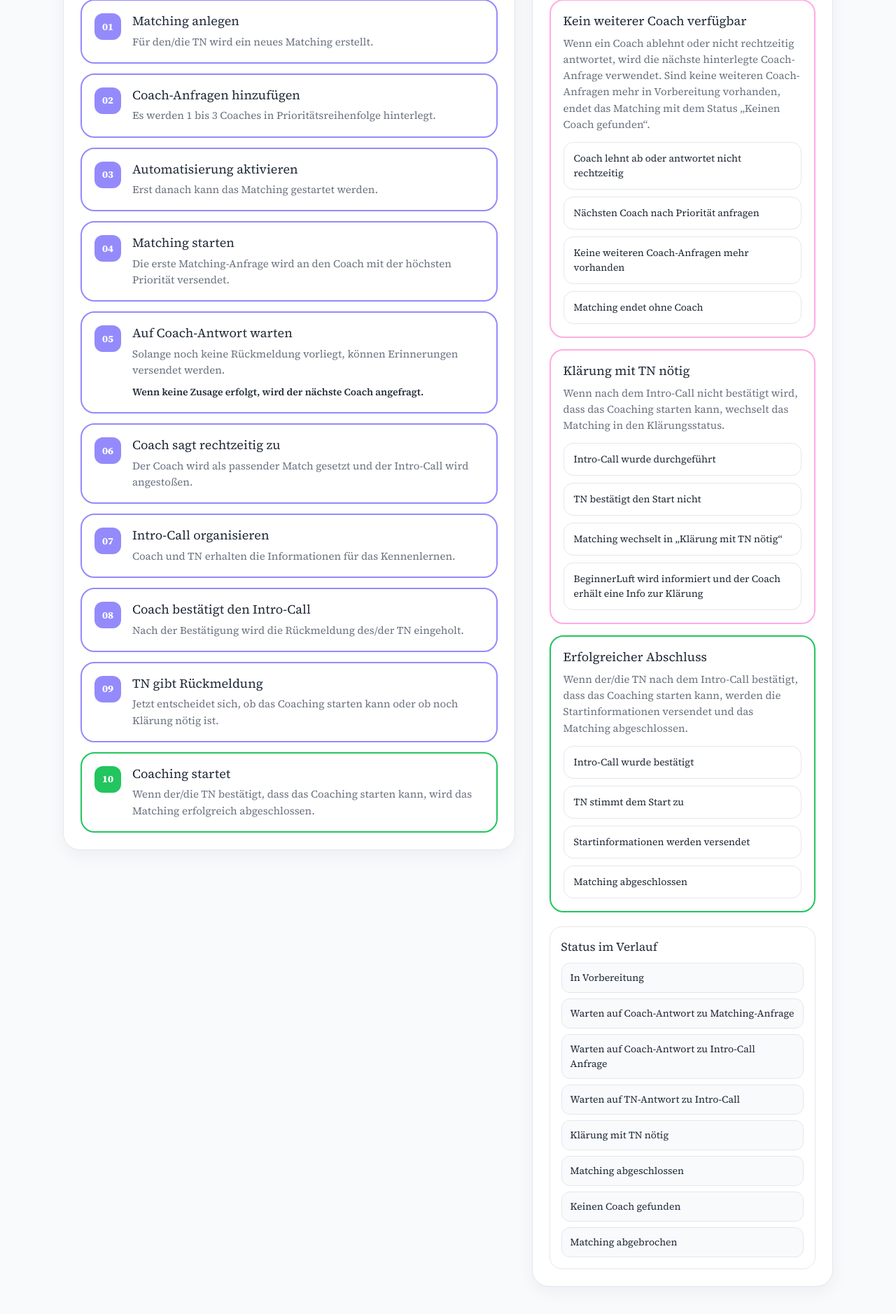
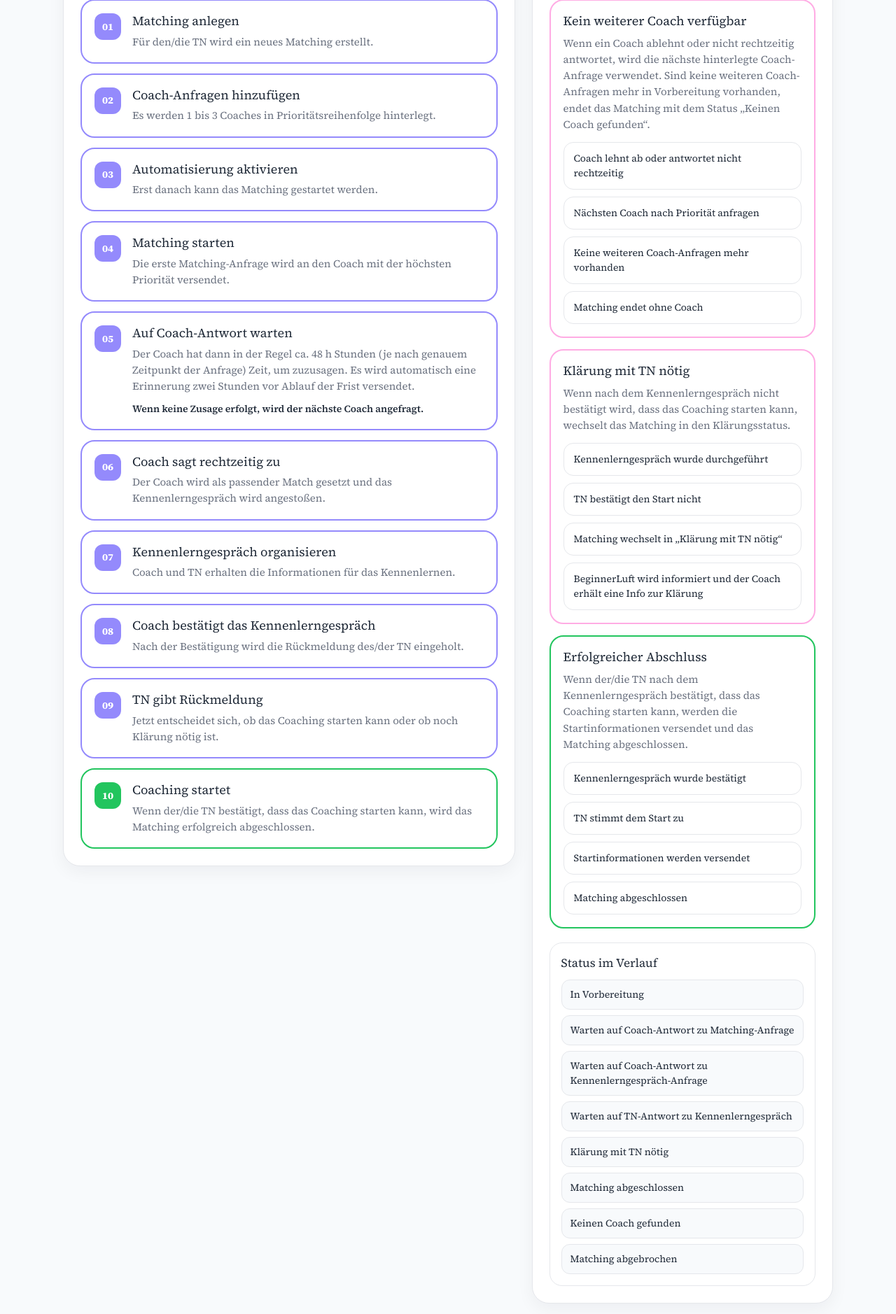
Before and after one commit to neptunhiker/bl-matching-app, a Django app: page /matching/flow_chart/ in a window 1280 px wide. Shown: the part 303-2181 px from the top of the page at 70% size. Run offline with Django 4.2, Linux system fonts and the light colour scheme; the visitor is signed in with stand-in values (Sample User, id 1); style sheets or scripts are compiled from the project's sources; parts of the project's set-up code (start-up, migrations or seed data) failed here and were passed over.

Commit message:
Make small wording changes to the flow chart

```diff
--- a/matching/templates/matching/flow_chart.html
+++ b/matching/templates/matching/flow_chart.html
@@ -317,7 +317,7 @@
             <div class="step-number">05</div>
             <h3>Auf Coach-Antwort warten</h3>
             <p>
-              Solange noch keine Rückmeldung vorliegt, können Erinnerungen versendet werden.
+              Der Coach hat dann in der Regel ca. 48 h Stunden (je nach genauem Zeitpunkt der Anfrage) Zeit, um zuzusagen. Es wird automatisch eine Erinnerung zwei Stunden vor Ablauf der Frist versendet.
             </p>
             <div class="step-note">Wenn keine Zusage erfolgt, wird der nächste Coach angefragt.</div>
           </div>
@@ -326,13 +326,13 @@
             <div class="step-number">06</div>
             <h3>Coach sagt rechtzeitig zu</h3>
             <p>
-              Der Coach wird als passender Match gesetzt und der Intro-Call wird angestoßen.
+              Der Coach wird als passender Match gesetzt und das Kennenlerngespräch wird angestoßen.
             </p>
           </div>
 
           <div class="step">
             <div class="step-number">07</div>
-            <h3>Intro-Call organisieren</h3>
+            <h3>Kennenlerngespräch organisieren</h3>
             <p>
               Coach und TN erhalten die Informationen für das Kennenlernen.
             </p>
@@ -340,7 +340,7 @@
 
           <div class="step">
             <div class="step-number">08</div>
-            <h3>Coach bestätigt den Intro-Call</h3>
+            <h3>Coach bestätigt das Kennenlerngespräch</h3>
             <p>
               Nach der Bestätigung wird die Rückmeldung des/der TN eingeholt.
             </p>
@@ -389,12 +389,12 @@
           <div class="branch-card problem">
             <h3>Klärung mit TN nötig</h3>
             <p>
-              Wenn nach dem Intro-Call nicht bestätigt wird, dass das Coaching starten
+              Wenn nach dem Kennenlerngespräch nicht bestätigt wird, dass das Coaching starten
               kann, wechselt das Matching in den Klärungsstatus.
             </p>
 
             <ul class="mini-steps">
-              <li>Intro-Call wurde durchgeführt</li>
+              <li>Kennenlerngespräch wurde durchgeführt</li>
               <li>TN bestätigt den Start nicht</li>
               <li>Matching wechselt in „Klärung mit TN nötig“</li>
               <li>BeginnerLuft wird informiert und der Coach erhält eine Info zur Klärung</li>
@@ -404,13 +404,13 @@
           <div class="branch-card success">
             <h3>Erfolgreicher Abschluss</h3>
             <p>
-              Wenn der/die TN nach dem Intro-Call bestätigt, dass das
+              Wenn der/die TN nach dem Kennenlerngespräch bestätigt, dass das
               Coaching starten kann, werden die Startinformationen versendet und das
               Matching abgeschlossen.
             </p>
 
             <ul class="mini-steps">
-              <li>Intro-Call wurde bestätigt</li>
+              <li>Kennenlerngespräch wurde bestätigt</li>
               <li>TN stimmt dem Start zu</li>
               <li>Startinformationen werden versendet</li>
               <li>Matching abgeschlossen</li>
@@ -423,8 +423,8 @@
           <div class="state-list">
             <div class="state-item">In Vorbereitung</div>
             <div class="state-item">Warten auf Coach-Antwort zu Matching-Anfrage</div>
-            <div class="state-item">Warten auf Coach-Antwort zu Intro-Call Anfrage</div>
-            <div class="state-item">Warten auf TN-Antwort zu Intro-Call</div>
+            <div class="state-item">Warten auf Coach-Antwort zu Kennenlerngespräch-Anfrage</div>
+            <div class="state-item">Warten auf TN-Antwort zu Kennenlerngespräch</div>
             <div class="state-item">Klärung mit TN nötig</div>
             <div class="state-item">Matching abgeschlossen</div>
             <div class="state-item">Keinen Coach gefunden</div>
```
